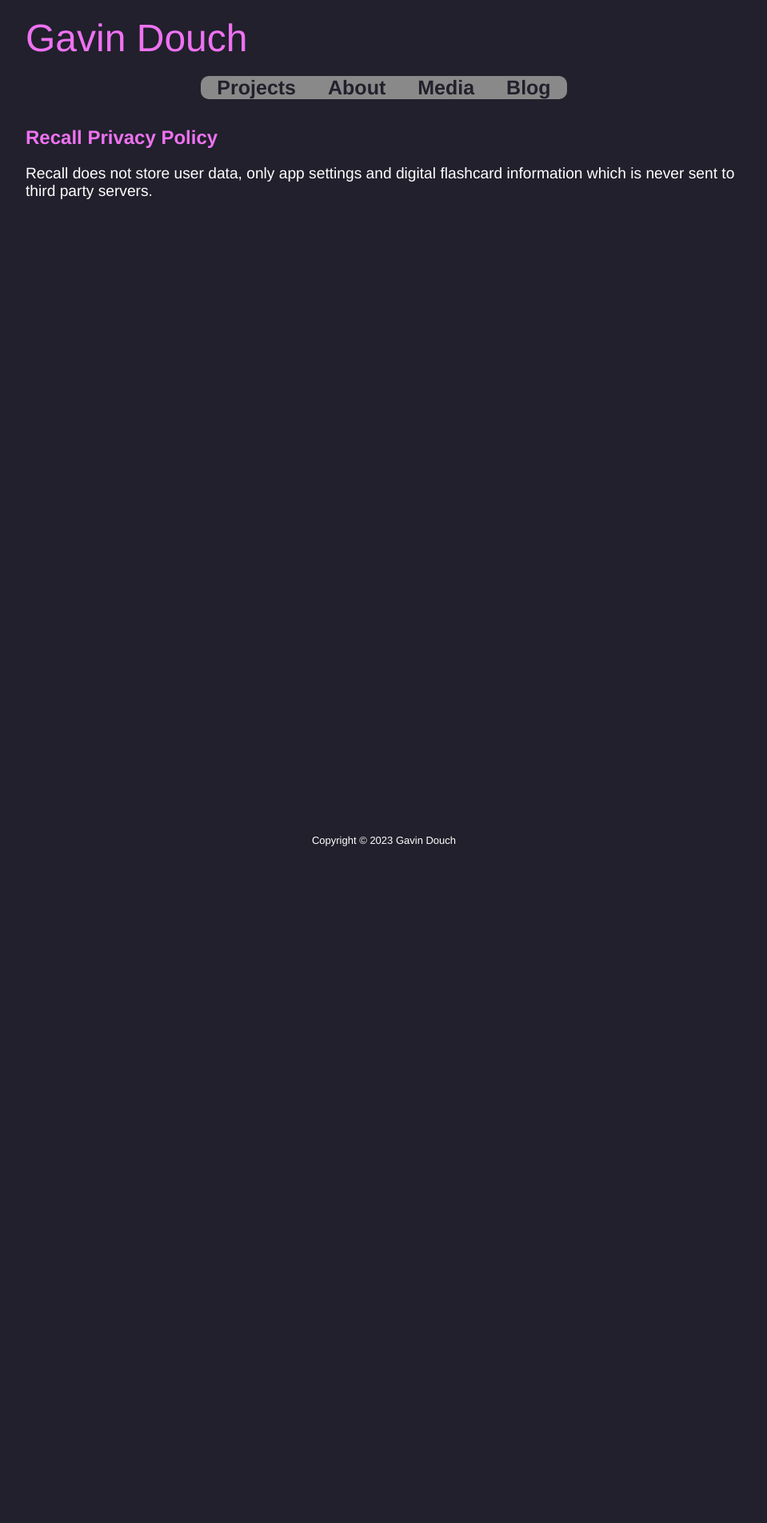
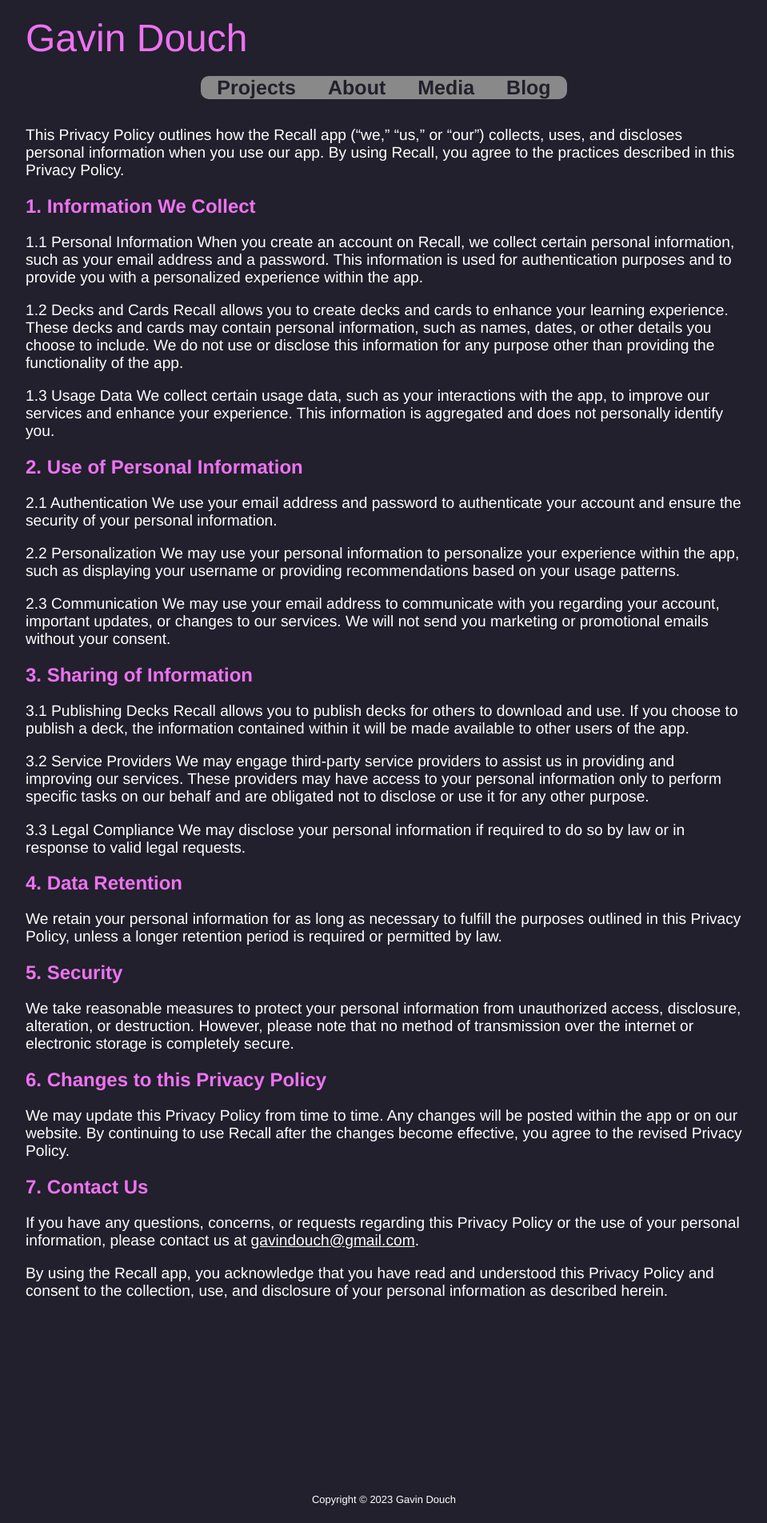
Before and after one commit to Coedice/website, a Jekyll site: the page built from projects/recall-privacy-policy.md, in a window 1280 px wide. Shown: the whole page at 80% size, without its empty margins (160-1119 px from the left). Built offline with Jekyll 4.4.1, drawn with Linux system fonts in a browser that asks for light colours; before the commit the page ends 1080 px from its top, so only the background shows below that.

```diff
--- a/_data/projects.yml
+++ b/_data/projects.yml
@@ -16,7 +16,6 @@
     Leitner system, Recall shows you flashcards less often when you get them right, and more often when you
     get them wrong.
   app: true
-  faq: projects/recall-faq
   privacy_policy: projects/recall-privacy-policy
 - name: Code Smells
   link: https://code-smells.com
--- a/projects/recall-privacy-policy.md
+++ b/projects/recall-privacy-policy.md
@@ -2,6 +2,56 @@
 title: Recall Privacy Policy
 layout: default
 ---
-## Recall Privacy Policy
 
-Recall does not store user data, only app settings and digital flashcard information which is never sent to third party servers.
+This Privacy Policy outlines how the Recall app ("we," "us," or "our") collects, uses, and discloses personal information when you use our app. By using Recall, you agree to the practices described in this Privacy Policy.
+
+## 1. Information We Collect
+
+1.1 Personal Information
+When you create an account on Recall, we collect certain personal information, such as your email address and a password. This information is used for authentication purposes and to provide you with a personalized experience within the app.
+
+1.2 Decks and Cards
+Recall allows you to create decks and cards to enhance your learning experience. These decks and cards may contain personal information, such as names, dates, or other details you choose to include. We do not use or disclose this information for any purpose other than providing the functionality of the app.
+
+1.3 Usage Data
+We collect certain usage data, such as your interactions with the app, to improve our services and enhance your experience. This information is aggregated and does not personally identify you.
+
+## 2. Use of Personal Information
+
+2.1 Authentication
+We use your email address and password to authenticate your account and ensure the security of your personal information.
+
+2.2 Personalization
+We may use your personal information to personalize your experience within the app, such as displaying your username or providing recommendations based on your usage patterns.
+
+2.3 Communication
+We may use your email address to communicate with you regarding your account, important updates, or changes to our services. We will not send you marketing or promotional emails without your consent.
+
+## 3. Sharing of Information
+
+3.1 Publishing Decks
+Recall allows you to publish decks for others to download and use. If you choose to publish a deck, the information contained within it will be made available to other users of the app.
+
+3.2 Service Providers
+We may engage third-party service providers to assist us in providing and improving our services. These providers may have access to your personal information only to perform specific tasks on our behalf and are obligated not to disclose or use it for any other purpose.
+
+3.3 Legal Compliance
+We may disclose your personal information if required to do so by law or in response to valid legal requests.
+
+## 4. Data Retention
+
+We retain your personal information for as long as necessary to fulfill the purposes outlined in this Privacy Policy, unless a longer retention period is required or permitted by law.
+
+## 5. Security
+
+We take reasonable measures to protect your personal information from unauthorized access, disclosure, alteration, or destruction. However, please note that no method of transmission over the internet or electronic storage is completely secure.
+
+## 6. Changes to this Privacy Policy
+
+We may update this Privacy Policy from time to time. Any changes will be posted within the app or on our website. By continuing to use Recall after the changes become effective, you agree to the revised Privacy Policy.
+
+## 7. Contact Us
+
+If you have any questions, concerns, or requests regarding this Privacy Policy or the use of your personal information, please contact us at [gavindouch@gmail.com](mailto:gavindouch@gmail.com).
+
+By using the Recall app, you acknowledge that you have read and understood this Privacy Policy and consent to the collection, use, and disclosure of your personal information as described herein.
```
Also changed, not shown: index.html (+8 -8 lines), projects/recall-5-privacy-policy.md (deleted, +0 -57 lines), projects/recall-faq.md (deleted, +0 -49 lines).
